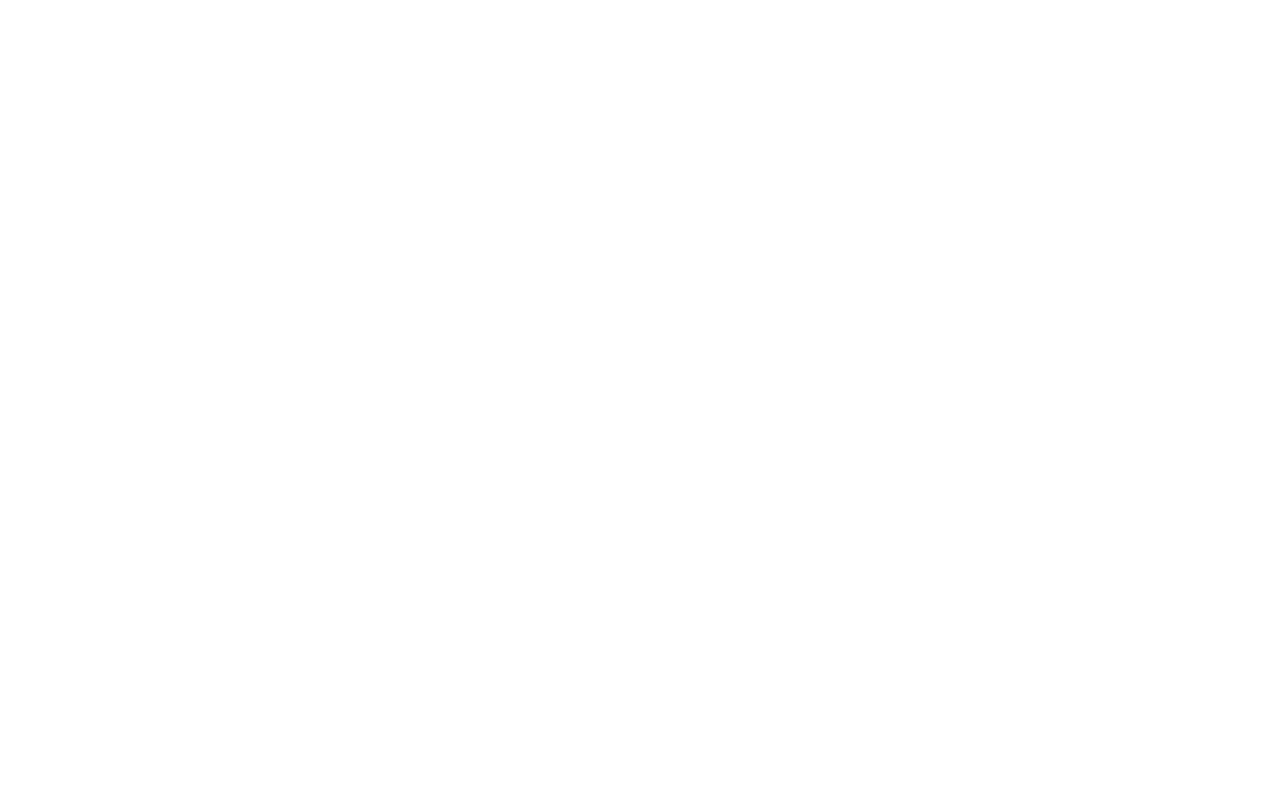
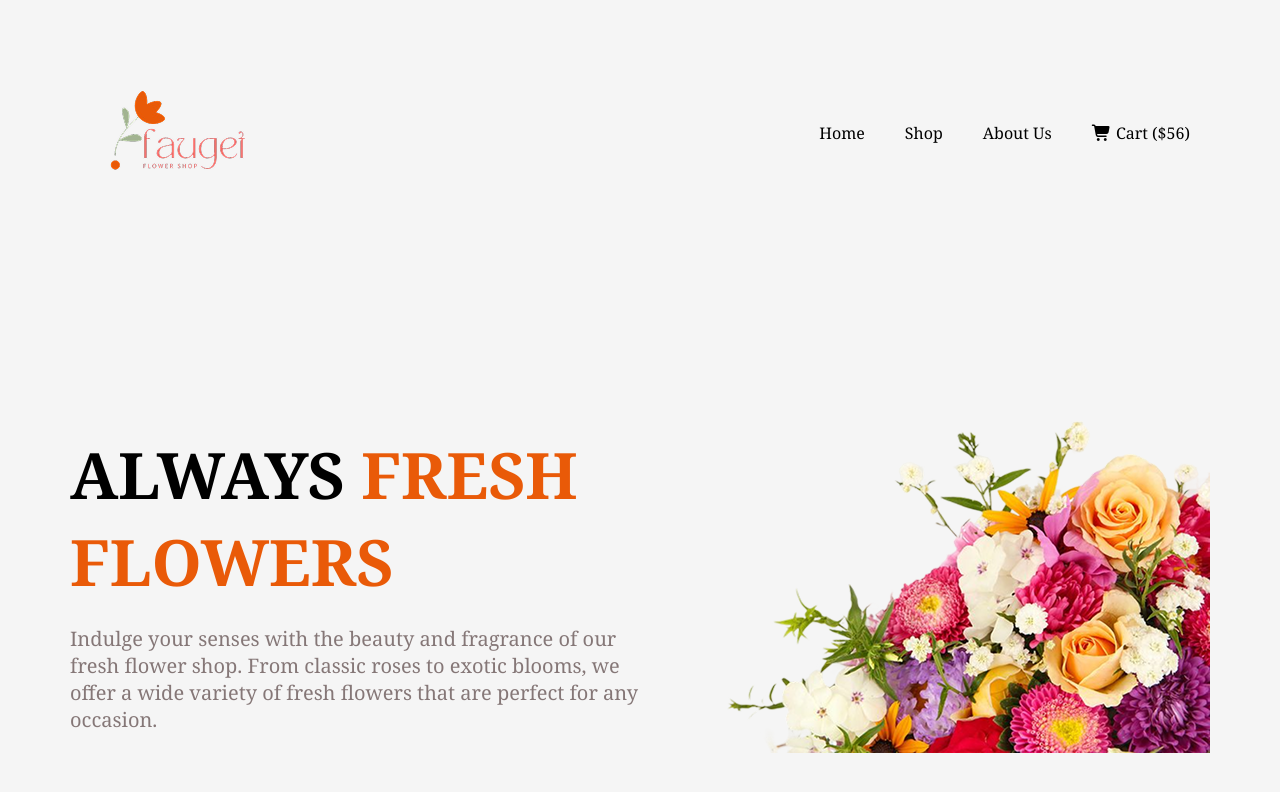
Before and after one commit to ObaidulHHasan/Assignment-02-B12, a plain HTML site: page index.html in a window 1280 px wide. Drawn offline with Linux system fonts and the light colour scheme.

Commit message:
added nav and banner section

```diff
--- a/index.html
+++ b/index.html
@@ -4,9 +4,34 @@
     <meta charset="UTF-8">
     <meta name="viewport" content="width=device-width, initial-scale=1.0">
     <title>Assignment</title>
+    <link rel="stylesheet" href="https://cdnjs.cloudflare.com/ajax/libs/font-awesome/7.0.0/css/all.min.css" integrity="sha512-DxV+EoADOkOygM4IR9yXP8Sb2qwgidEmeqAEmDKIOfPRQZOWbXCzLC6vjbZyy0vPisbH2SyW27+ddLVCN+OMzQ==" crossorigin="anonymous" referrerpolicy="no-referrer" />
+
     <link rel="stylesheet" href="styles/blog.css">
 </head>
-<body>
+<body class="noto-serif-font bg">
+    <header>
+        <nav class="navbar display">
+            <figure><img src="assets/logo.png"></figure>
+            <ul class="nav-links display">
+              <li class="nav-item"><a href="" class="nav-link"></a>Home</li>
+              <li class="nav-item"><a href="" class="nav-link"></a>Shop</li>
+              <li class="nav-item"><a href="" class="nav-link"></a>About Us</li>
+              <li class="nav-item"><a href="" class="nav-link"></a><i class="fa-solid fa-cart-shopping"></i> Cart ($56)</li>
+            </ul>
+        </nav>
+        <section class="banner">
+            <div class="banner-content">
+                <h1 class="banner-title">ALWAYS <span class="text-primary">FRESH FLOWERS</span></h1>
+              <p class="banner-description dark-3">Indulge your senses with the beauty and fragrance of our fresh flower shop. From classic roses to exotic blooms, we offer a wide variety of fresh flowers that are perfect for any occasion. </p>
+            </div>
+            <div class="banner-image"><img src="assets/hero-flower.png"></div>
+        </section>
+    </header>
+    <main>
 
+    </main>
+    <footer>
+
+    </footer>
 </body>
 </html>
--- a/styles/blog.css
+++ b/styles/blog.css
@@ -0,0 +1,69 @@
+@import url('https://fonts.googleapis.com/css2?family=Noto+Serif:ital,wght@0,100..900;1,100..900&display=swap');
+
+
+.noto-serif-font{
+  font-family: "Noto Serif", serif;
+  font-optical-sizing: auto;
+  font-weight: <weight>;
+  font-style: normal;
+}
+
+/* Shared style */
+.display{
+    display: flex;
+}
+.dark-3{
+    color: #857777;
+    font-size: 1.25rem;
+}
+.text-primary{
+    color: #E95A08;
+}
+.bg{
+    background-color: whitesmoke;
+}
+
+/* Nav style */
+.navbar{
+     width: 1140px;
+    margin: 0 auto;
+    justify-content: space-between;
+    align-items: center;
+    height: 250px;
+
+
+}
+.nav-item{
+    list-style: none;
+    margin: 20px;
+}
+
+.nav-link{
+    text-decoration: none;
+    color: #8987A1;
+    font-weight: 500;
+}
+/* Banner style */
+.banner{
+    width: 1140px;
+    margin: 0 auto;
+    display: flex;
+    justify-content: space-between;
+}
+.banner-content{
+   margin-top: 120px;
+
+}
+.banner-title{
+    font-size: 4rem;
+    font-weight: bold;
+    margin-bottom: 10px;
+}
+.banner-description{
+    font-size: 1.25rem;
+}
+.banner-image{
+    display: flex;
+    justify-content:flex-end;
+    align-items:end;
+}
```
